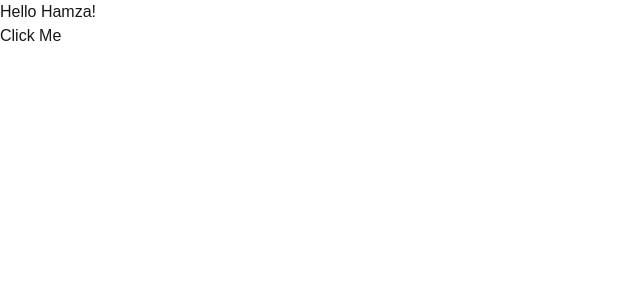
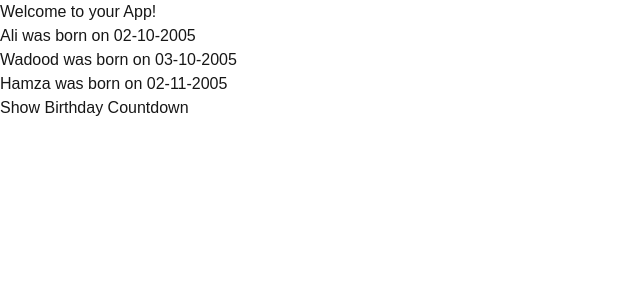
Before and after one commit to ameercodes04/Social-App, a Next.js app: page / in a window 1280 px wide. Shown: the top 300 px of the page, without its empty margins (0-640 px from the left). Built offline with nearby package versions, Linux system fonts and the light colour scheme.

Commit message:
your message

```diff
--- a/src/app/page.js
+++ b/src/app/page.js
@@ -1,22 +1,36 @@
-  'use client';
-  import { useState} from "react";
-  export default function Home()
+
+'use client';
+import { useState } from 'react';
+export default function Home()
+{
+  const[display, setdisplay] = useState(
+  [
+   {name: "Ali", date: "02-10-2005"},
+   {name: "Wadood", date: "03-10-2005"},
+   {name: "Hamza", date: "02-11-2005"}
+  ]
+  );
+  const[opening , setopening] = useState("Welcome to your App!");
+  const[vbutton, setbutton] = useState(true);
+  const handleClick= ()=>
   {
-    const[message, setMessage]= useState("Hello Hamza!");
-    const [buttonVisible, setButtonVisible] = useState(true);
+    setopening("Birthdays Countdown: ");
+    setbutton(false);
 
-    const handleClick= () => {
-      setMessage("You Clicked the button fattu!");
-      setButtonVisible(false);
   };
   return (
     <div>
-      <h1>{message}</h1>
-
-      {buttonVisible && (
-        <button onClick={handleClick}>Click Me</button>
+      <h1>{opening}</h1>
+      <ul>
+      {display.map((person, index) => (
+        <li key={index}>
+          {person.name} was born on {person.date}
+        </li>
+      ))}
+    </ul>
+      {vbutton && (
+        <button onClick={handleClick}>Show Birthday Countdown</button>
       )}
     </div>
   );
-
 }
```
